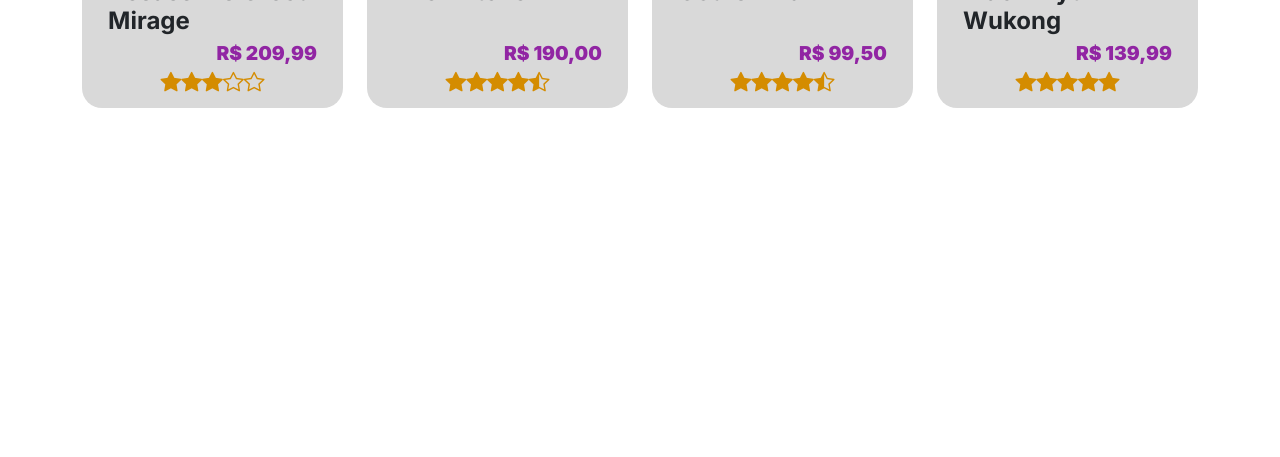
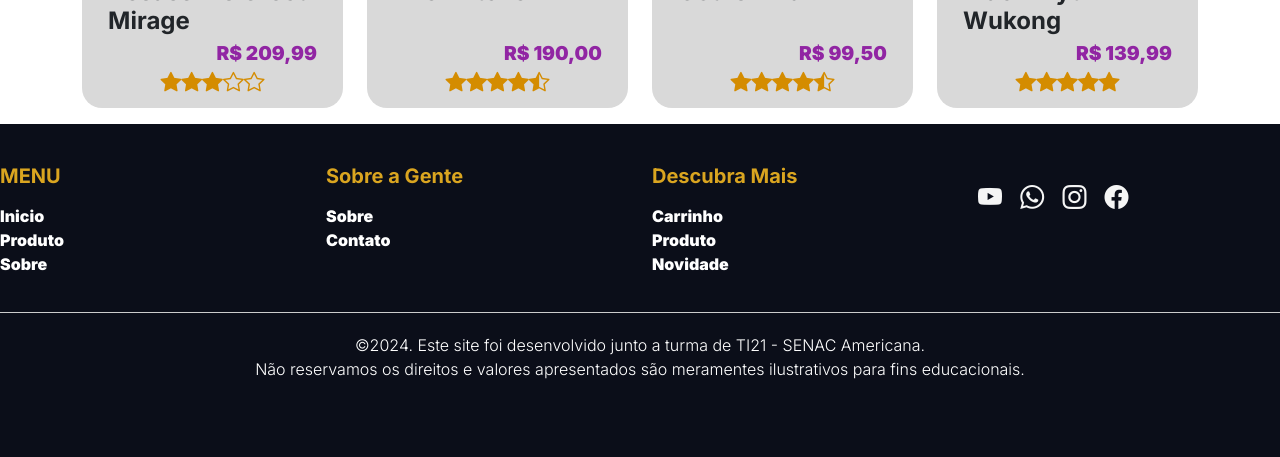
Before and after one commit to Arrowaaa/Aulas-de-HTML, a plain HTML site: page Aula13HTML/index.html in a window 1280 px wide. Shown: the part 1726-2183 px from the top of the page. Before the commit the page ends 1850 px from the top, so only its background shows below. Drawn offline with nearby package versions, Linux system fonts and the light colour scheme.

Commit message:
Aula do dia 20/05/2024 e 21/05/2024 melhoria

```diff
--- /dev/null
+++ b/Aula13HTML/css/footer.css
@@ -0,0 +1,45 @@
+footer {
+    background-color: #0b0e19;
+    color: white;
+    padding: 40px 0;
+}
+
+
+footer h5{
+    font-weight: bold;
+    color: goldenrod;
+
+}
+
+footer a{
+    color: white;
+    text-decoration: none;
+}
+footer a:hover{
+    text-decoration: underline;
+    color: goldenrod;
+}
+
+.social-icons a{
+    color: whitesmoke;
+    font-size: 24px;
+    margin-right: 15px;
+    transition: color 0.3s;
+}
+
+.footer-bottom{
+    text-align: center;
+    padding: 20px 0;
+    border-top: 1px solid #ccc;
+    margin-top: 20px;
+}
+
+.footer-bottom p{
+    font-weight: 300;
+}
+
+/* m = margin
+mt = margin-top
+mb = margin-bottom
+ms = margin-left
+me = margin-right */
--- a/Aula13HTML/css/style.css
+++ b/Aula13HTML/css/style.css
@@ -69,7 +69,7 @@ header nav {
 
 #produtos {
     /* background-color: gray; */
-    height: 100vh;
+    height: 100%;
 }
 
 #produtos .titulo{
--- a/Aula13HTML/index.html
+++ b/Aula13HTML/index.html
@@ -11,6 +11,7 @@
     <link rel="stylesheet" href="https://cdn.jsdelivr.net/npm/bootstrap-icons@1.11.3/font/bootstrap-icons.min.css">
     <link rel="stylesheet" href="css/style.css">
     <link rel="stylesheet" href="css/carrossel.css">
+    <link rel="stylesheet" href="css/footer.css">
 </head>
 
 <body>
@@ -48,8 +49,8 @@
                 <img src="./img/poster/banners (5).png" alt="banner 06">
                 <img src="./img/poster/banner_1.png" alt="banner 07">
             </div>
-            <button class="anterior" onclick="javascript:anteriorSlide()" ><i class="bi bi-caret-left-fill"></i></button>
-            <button class="proximo"onclick="javascript:proximoSlide()" ><i class="bi bi-caret-right-fill"></i></button>
+            <button class="anterior" onclick="javascript:anteriorSlide()"><i class="bi bi-caret-left-fill"></i></button>
+            <button class="proximo" onclick="javascript:proximoSlide()"><i class="bi bi-caret-right-fill"></i></button>
         </main>
     </section>
 
@@ -208,7 +209,55 @@
             </div>
         </main>
     </section>
+    <footer>
+        <main class="containier">
+            <div class="row">
 
+                <div class="col-md-3">
+                    <h5 class="font-weight-bold">MENU</h5>
+                    <ul class="list-unstyled mt-3">
+                        <li><a href="./index.html">Inicio</a></li>
+                        <li><a href="./index.html#produtos">Produto</a></li>
+                        <li><a href="./sobre.html">Sobre</a></li>
+                    </ul>
+                </div>
+
+
+                <div class="col-md-3">
+                    <h5 class="font-weight-bold">Sobre a Gente</h5>
+                    <ul class="list-unstyled mt-3">
+                        <li><a href="./index.html">Sobre</a></li>
+                        <li><a href="./contato.php">Contato</a></li>
+
+                    </ul>
+                </div>
+
+                <div class="col-md-3">
+                    <h5 class="font-weight-bold">Descubra Mais</h5>
+                    <ul class="list-unstyled mt-3">
+                        <li><a href="#">Carrinho</a></li>
+                        <li><a href="./index.html#produtos">Produto</a></li>
+                        <li><a href="./index.html">Novidade</a></li>
+                    </ul>
+                </div>
+
+                <div class="col-md-3">
+                    <div class="social-icons mt-3">
+                        <a href="#"><i class="bi bi-youtube"></i></a>
+                        <a href="#"><i class="bi bi-whatsapp"></i></a>
+                        <a href="#"><i class="bi bi-instagram"></i></a>
+                        <a href="#"><i class="bi bi-facebook"></i></a>
+                    </div>
+                </div>
+            </div>
+            <div class="footer-bottom">
+                <p>&copy;2024. Este site foi desenvolvido junto a turma de TI21 - SENAC Americana.<br>
+                    Não reservamos os
+                    direitos e valores apresentados são meramentes ilustrativos para fins educacionais.</p>
+            </div>
+        </main>
+    </footer>
 </body>
 <script src="js/script.js"></script>
+
 </html>
```
